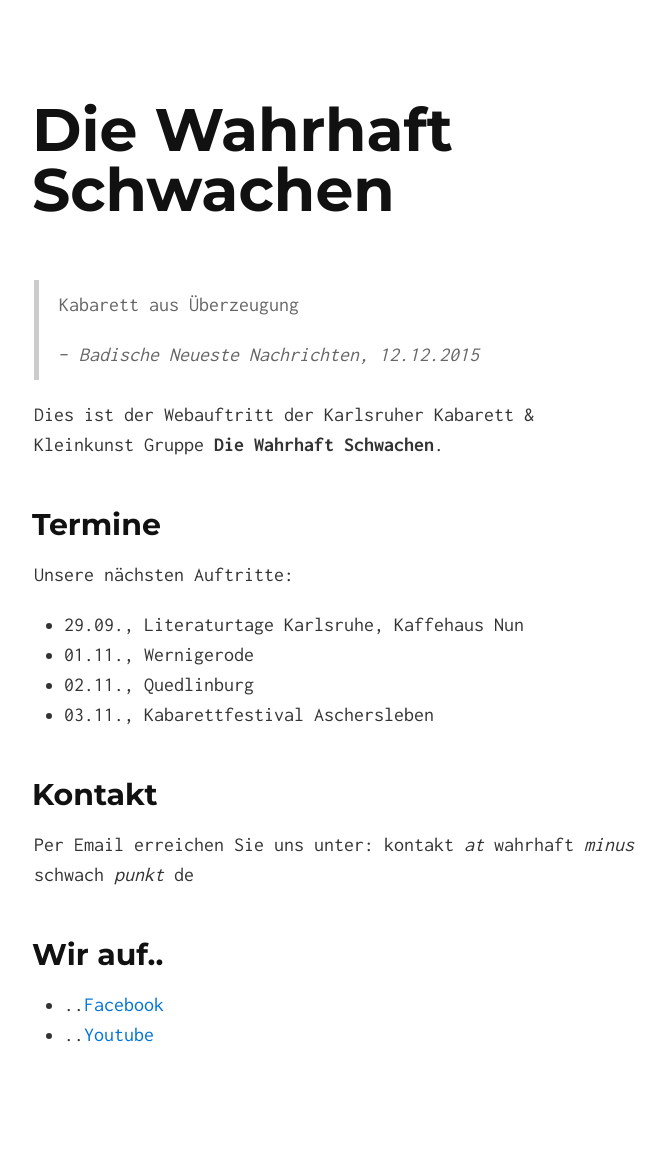
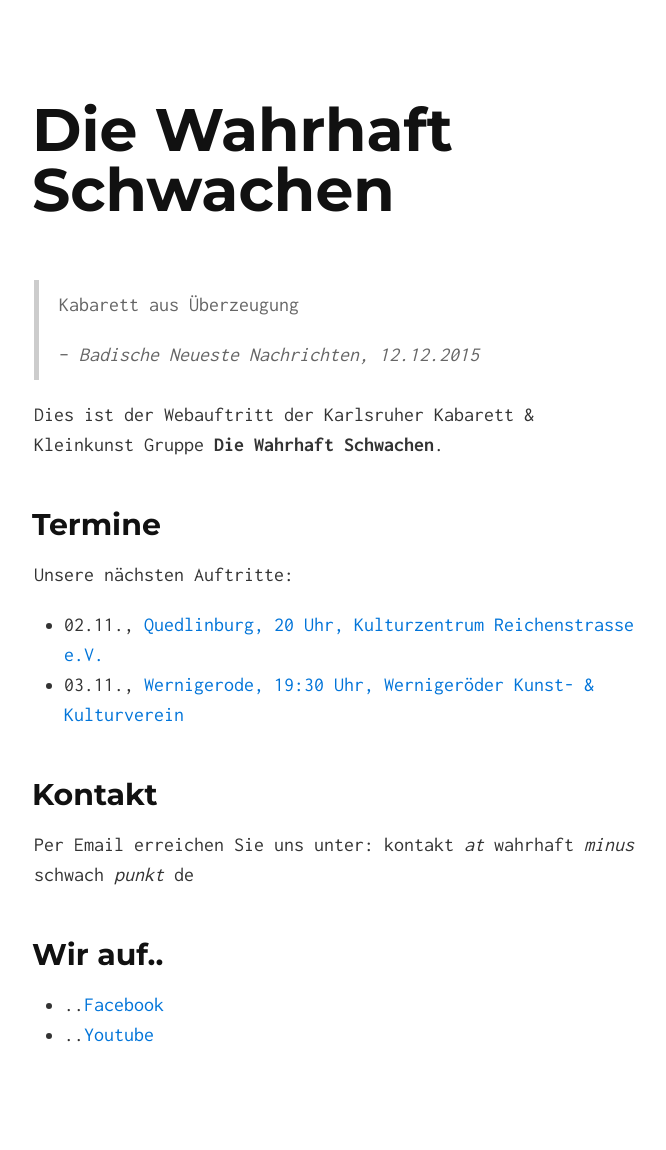
Before and after one commit to Die-Wahrhaft-Schwachen/diewahrhaftschwachen, a Jekyll site: the page built from index.md, in a window 1280 px wide. Shown: the whole page, without its empty margins (306-972 px from the left). Built offline with Jekyll 4.4.1, drawn with Linux system fonts in a browser that asks for light colours.

Commit message:
Fix Termine im Osten

```diff
--- a/index.md
+++ b/index.md
@@ -12,10 +12,8 @@ Dies ist der Webauftritt der Karlsruher Kabarett & Kleinkunst Gruppe **Die Wahrh
 
 Unsere nächsten Auftritte:
 
-* 29.09., Literaturtage Karlsruhe, Kaffehaus Nun
-* 01.11., Wernigerode
-* 02.11., Quedlinburg
-* 03.11., Kabarettfestival Aschersleben
+* 02.11., [Quedlinburg, 20 Uhr, Kulturzentrum Reichenstrasse e.V.](http://www.kabarett-genial.de/index.php/nov-die-wahrhaft-schwachen)
+* 03.11., [Wernigerode, 19:30 Uhr, Wernigeröder Kunst- & Kulturverein](http://www.kabarett-genial.de/index.php/nov-die-wahrhaft-schwachen)
 
 ## Kontakt
 
```
